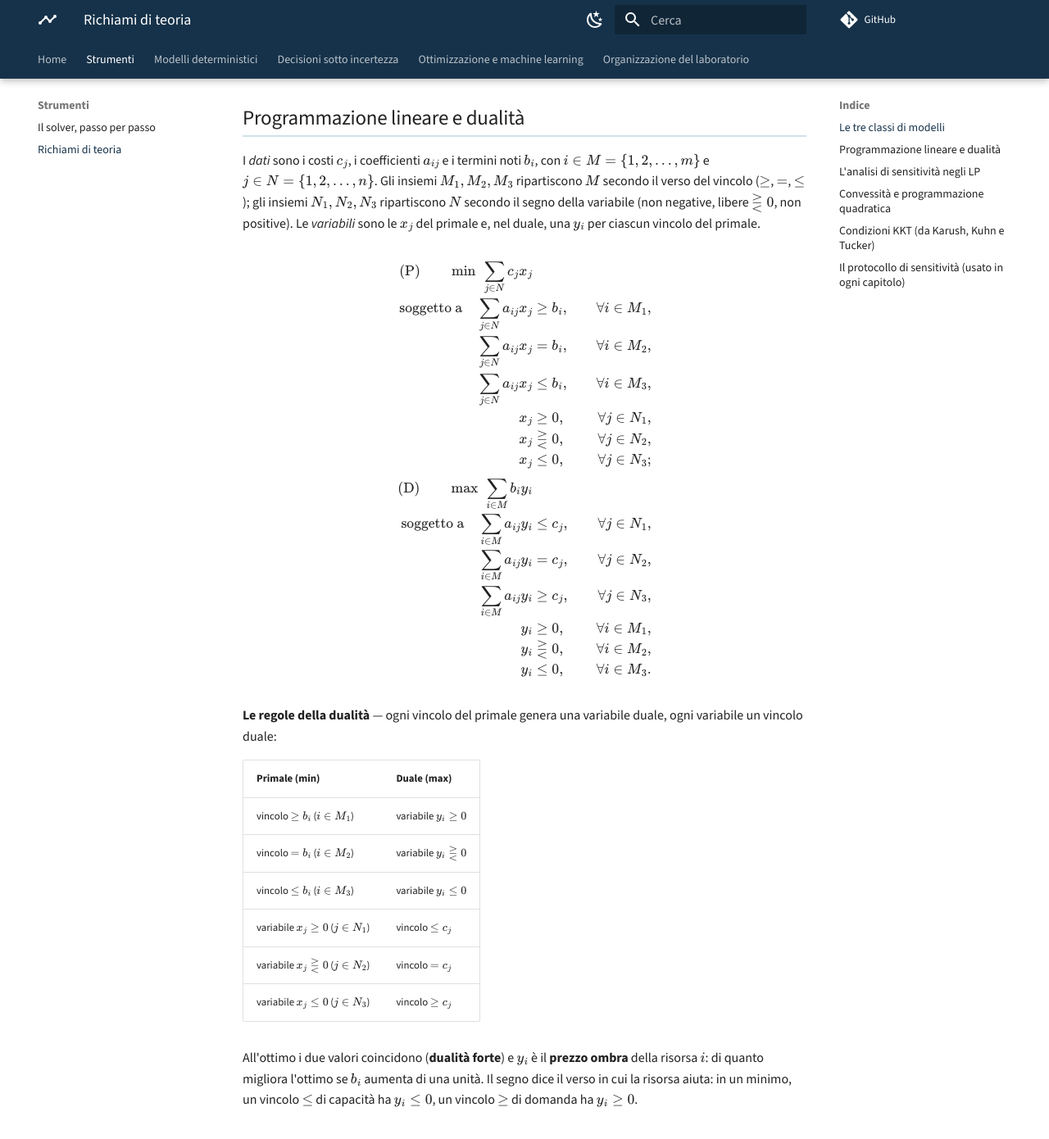
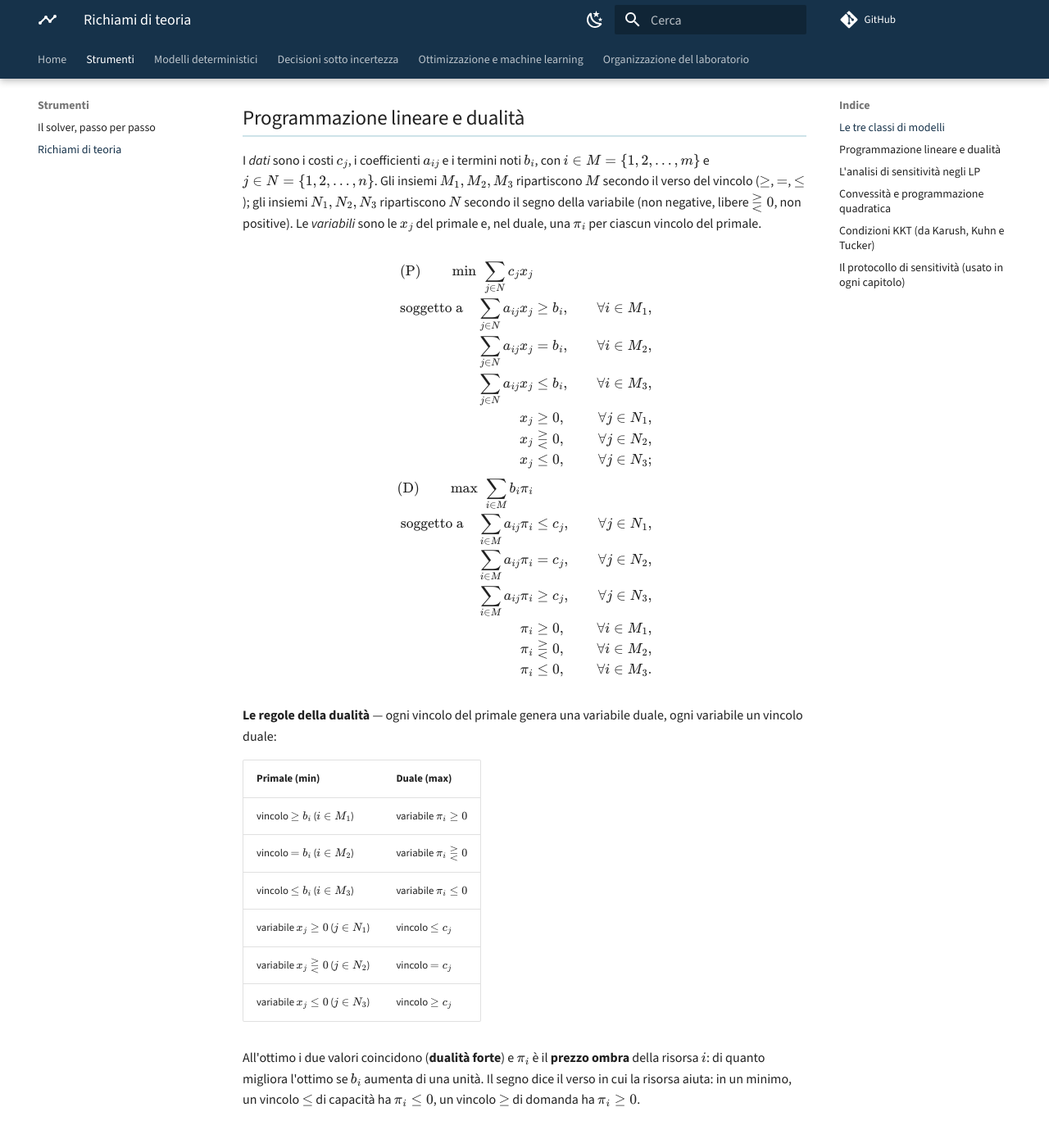
Before and after one commit to fabiofurini/laboratorio-ricerca-operativa, an MkDocs documentation site: the page built from docs/richiami.md, in a window 1280 px wide and 1400 px high, scrolled down 568 px. Shown: the top 1390 px of the window at 82% size. Built offline with MkDocs 1.6.1 and Material for MkDocs 9.7.7, drawn with Linux system fonts in a browser that asks for light colours; comment, search, counter and statistics services are not loaded; some of the changed text lies outside the part shown.

Commit message:
Richiami speculari LP/NLP: condizioni di ottimalita' con gli scarti complementari (= KKT lineari), duali pi, costi ridotti c-barrato
- Nuova sezione 'Le condizioni di ottimalita' dell'LP: gli scarti complementari':
  definizione di scarto s_i e costo ridotto c-barrato_j (lo scarto del vincolo
  duale), teorema se-e-solo-se, lettura in parole (implicazioni, degenerazione)
- Sezione KKT rinominata 'Le condizioni di ottimalita' non lineari' con il box
  'Le KKT sono gli scarti complementari, generalizzati' (nel caso lineare
  coincidono: stazionarieta' = ammissibilita' duale, complementarieta' = scarti)
- Riordino: tutto il ripasso LP prima (dualita', ottimalita', sensitivita'),
  poi l'estensione a QP e NLP
- Variabili duali rinominate pi (coerenti con l'attributo Pi), costi ridotti
  c-barrato nelle formule, attributi Pi/RC solo per l'output del solver; mai
  notazione solver nelle formule di teoria; niente menzioni superflue delle basi

Co-Authored-By: Claude Fable 5 <noreply@anthropic.com>

```diff
--- a/docs/richiami.md
+++ b/docs/richiami.md
@@ -27,7 +27,7 @@ $i \in M = \{1, 2, \dots, m\}$ e $j \in N = \{1, 2, \dots, n\}$. Gli insiemi
 $M_1, M_2, M_3$ ripartiscono $M$ secondo il verso del vincolo ($\ge$, $=$, $\le$);
 gli insiemi $N_1, N_2, N_3$ ripartiscono $N$ secondo il segno della variabile (non
 negative, libere $\gtreqless 0$, non positive). Le *variabili* sono le $x_j$ del primale e, nel duale, una
-$y_i$ per ciascun vincolo del primale.
+$\pi_i$ per ciascun vincolo del primale.
 
 $$
 \begin{aligned}
@@ -38,13 +38,13 @@ $$
 x_j &\ge 0, & \forall j \in N_1, \\
 x_j &\gtreqless 0, & \forall j \in N_2, \\
 x_j &\le 0, & \forall j \in N_3; \\[1ex]
-\text{(D)} \qquad \max ~ \sum_{i \in M} b_i y_i & & \\
-\text{soggetto a} \quad \sum_{i \in M} a_{ij} y_i &\le c_j, & \forall j \in N_1, \\
-\sum_{i \in M} a_{ij} y_i &= c_j, & \forall j \in N_2, \\
-\sum_{i \in M} a_{ij} y_i &\ge c_j, & \forall j \in N_3, \\
-y_i &\ge 0, & \forall i \in M_1, \\
-y_i &\gtreqless 0, & \forall i \in M_2, \\
-y_i &\le 0, & \forall i \in M_3.
+\text{(D)} \qquad \max ~ \sum_{i \in M} b_i \pi_i & & \\
+\text{soggetto a} \quad \sum_{i \in M} a_{ij} \pi_i &\le c_j, & \forall j \in N_1, \\
+\sum_{i \in M} a_{ij} \pi_i &= c_j, & \forall j \in N_2, \\
+\sum_{i \in M} a_{ij} \pi_i &\ge c_j, & \forall j \in N_3, \\
+\pi_i &\ge 0, & \forall i \in M_1, \\
+\pi_i &\gtreqless 0, & \forall i \in M_2, \\
+\pi_i &\le 0, & \forall i \in M_3.
 \end{aligned}
 $$
 
@@ -53,31 +53,31 @@ ogni variabile un vincolo duale:
 
 | Primale (min) | Duale (max) |
 |---|---|
-| vincolo $\ge b_i$ ($i \in M_1$) | variabile $y_i \ge 0$ |
-| vincolo $= b_i$ ($i \in M_2$) | variabile $y_i \gtreqless 0$ |
-| vincolo $\le b_i$ ($i \in M_3$) | variabile $y_i \le 0$ |
+| vincolo $\ge b_i$ ($i \in M_1$) | variabile $\pi_i \ge 0$ |
+| vincolo $= b_i$ ($i \in M_2$) | variabile $\pi_i \gtreqless 0$ |
+| vincolo $\le b_i$ ($i \in M_3$) | variabile $\pi_i \le 0$ |
 | variabile $x_j \ge 0$ ($j \in N_1$) | vincolo $\le c_j$ |
 | variabile $x_j \gtreqless 0$ ($j \in N_2$) | vincolo $= c_j$ |
 | variabile $x_j \le 0$ ($j \in N_3$) | vincolo $\ge c_j$ |
 
-All'ottimo i due valori coincidono (**dualità forte**) e $y_i$ è il **prezzo ombra**
+All'ottimo i due valori coincidono (**dualità forte**) e $\pi_i$ è il **prezzo ombra**
 della risorsa $i$: di quanto migliora l'ottimo se $b_i$ aumenta di una unità. Il
 segno dice il verso in cui la risorsa aiuta: in un minimo, un vincolo $\le$ di
-capacità ha $y_i \le 0$, un vincolo $\ge$ di domanda ha $y_i \ge 0$.
+capacità ha $\pi_i \le 0$, un vincolo $\ge$ di domanda ha $\pi_i \ge 0$.
 
 ## L'analisi di sensitività negli LP
 
 Per ogni vincolo e variabile il solver fornisce gratis:
 
-- **prezzo ombra** $y_i$: il valore marginale del termine noto,
-  $y_i = \partial z^* / \partial b_i$. In Gurobi si legge dall'attributo `Pi`
+- **prezzo ombra** $\pi_i$: il valore marginale del termine noto,
+  $\pi_i = \partial z^* / \partial b_i$. In Gurobi si legge dall'attributo `Pi`
   del vincolo;
 - **range di validità** (`SARHSLow/Up`): intervallo del termine noto in cui il prezzo
   ombra resta esatto (nell'esempio 2×2: il prezzo ombra 14 vale finché $b_1$ resta
   in $[40, 240]$);
-- **costo ridotto** $\mathrm{RC}_j$: il coefficiente al netto del valore, ai
+- **costo ridotto** $\bar c_j$: il coefficiente al netto del valore, ai
   prezzi ombra, delle risorse consumate,
-  $\mathrm{RC}_j = c_j - \sum_{i \in M} a_{ij} y_i$; per una variabile a zero,
+  $\bar c_j = c_j - \sum_{i \in M} a_{ij} \pi_i$; per una variabile a zero,
   quanto deve migliorare $c_j$ perché convenga attivarla. In Gurobi si legge
   dall'attributo `RC` della variabile;
 - **range di validità del coefficiente in obiettivo** (`SAObjLow/Up`): l'intervallo
@@ -119,7 +119,7 @@ Un vincolo **non attivo** ha sempre `Pi = 0` (complementarietà).
     $[40, 240]$ e $[30, 180]$, `SAObj` $[50/3, 100]$ e $[15, 90]$; entrambi i
     vincoli attivi.
 
-    **Verifiche delle proprietà**, $\boldsymbol A' \boldsymbol y = \boldsymbol c$
+    **Verifiche delle proprietà**, $\boldsymbol A' \boldsymbol\pi = \boldsymbol c$
     sulle variabili in base e dualità forte:
 
     $$
@@ -127,10 +127,10 @@ Un vincolo **non attivo** ha sempre `Pi = 0` (complementarietà).
     \qquad 90 \cdot 14 + 80 \cdot 8 = 1900 = z^* . \quad ✓
     $$
 
-    **Costi ridotti**: $\mathrm{RC}_j = c_j - \sum_i a_{ij} y_i$, il coefficiente
+    **Costi ridotti**: $\bar c_j = c_j - \sum_i a_{ij} \pi_i$, il coefficiente
     al netto delle risorse consumate valutate ai prezzi ombra. Qui
-    $\mathrm{RC}_1 = 30 - (1 \cdot 14 + 2 \cdot 8) = 0$ e
-    $\mathrm{RC}_2 = 50 - (3 \cdot 14 + 1 \cdot 8) = 0$: nulli, come per ogni
+    $\bar c_1 = 30 - (1 \cdot 14 + 2 \cdot 8) = 0$ e
+    $\bar c_2 = 50 - (3 \cdot 14 + 1 \cdot 8) = 0$: nulli, come per ogni
     variabile positiva all'ottimo («in base»).
 
 !!! example "Costi ridotti, svolti: conviene una terza variabile?"
@@ -171,10 +171,10 @@ Un vincolo **non attivo** ha sempre `Pi = 0` (complementarietà).
     $[30, +\infty)$, $[-200, +\infty)$ e range `SAObj` $(-\infty, 8]$,
     $[5, 17]$, $(-\infty, -6]$.
 
-    **Verifiche a mano, con le regole della dualità**: $y_1 = 0$ per
-    complementarietà (vincolo lasco: $x_1 + x_2 = 100 > 30$); $y_2 = 6$
-    (uguaglianza → duale libera); $y_3 = -1 \le 0$ come da regola per un $\le$
-    in un minimo. Proprietà $\boldsymbol A' \boldsymbol y = \boldsymbol c$
+    **Verifiche a mano, con le regole della dualità**: $\pi_1 = 0$ per
+    complementarietà (vincolo lasco: $x_1 + x_2 = 100 > 30$); $\pi_2 = 6$
+    (uguaglianza → duale libera); $\pi_3 = -1 \le 0$ come da regola per un $\le$
+    in un minimo. Proprietà $\boldsymbol A' \boldsymbol\pi = \boldsymbol c$
     sulle variabili in base ($x_2$ libera → uguaglianza) e dualità forte:
 
     $$
@@ -182,11 +182,11 @@ Un vincolo **non attivo** ha sempre `Pi = 0` (complementarietà).
     \qquad 30 \cdot 0 + 100 \cdot 6 + (-20)(-1) = 620 = z^* . \quad ✓
     $$
 
-    **Costi ridotti**: $\mathrm{RC}_1 = 5 - 5 = 0$, $\mathrm{RC}_2 = 8 - 8 = 0$
+    **Costi ridotti**: $\bar c_1 = 5 - 5 = 0$, $\bar c_2 = 8 - 8 = 0$
     (in base); $x_3$ è ferma al suo **bound superiore** (zero):
 
     $$
-    \mathrm{RC}_3 = -9 - (-1) \cdot 6 = -3 ,
+    \bar c_3 = -9 - (-1) \cdot 6 = -3 ,
     $$
 
     e si attiverebbe solo con coefficiente $\ge -6$ (= `SAObjUp`). Per
```
Also changed, not shown: other parts of docs/richiami.md (+6 -6 lines), STILE_E_FORMATO.md (+6 -1 lines).
